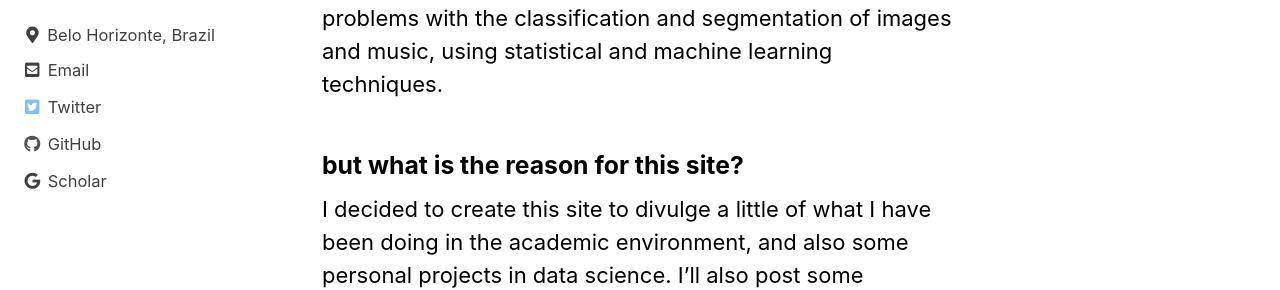
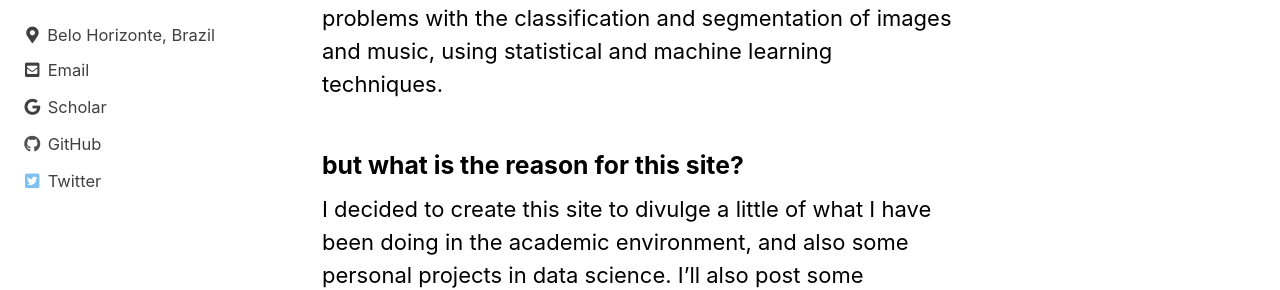
Before and after one commit to scpatricio/scpatricio.github.io, a Jekyll site: the page built from _pages/about.md, in a window 1280 px wide. Shown: the part 307-597 px from the top of the page. Built offline with Jekyll 4.4.1, drawn with Linux system fonts in a browser that asks for light colours; cached includes are drawn as plain includes.

Commit message:
new github commit

```diff
--- a/_config.yml
+++ b/_config.yml
@@ -25,7 +25,7 @@
 baseurl                  : # the subpath of your site, e.g. "/blog"
 repository               : # GitHub username/repo-name e.g. "mmistakes/minimal-mistakes"
 teaser                   : # path of fallback teaser image, e.g. "/assets/images/500x300.png"
-logo                     : "/images/logo_size.jpg" # path of logo image to display in the masthead, e.g. "/assets/images/88x88.png"
+logo                     : "/images/logo_size.jpeg" # path of logo image to display in the masthead, e.g. "/assets/images/88x88.png"
 masthead_title           : # overrides the website title displayed in the masthead, use " " for no title
 # breadcrumbs            : false # true, false (default)
 words_per_minute         : 200
@@ -102,21 +102,15 @@
     - label: "Email"
       icon: "fas fa-fw fa-envelope-square"
       url: "mailto:silviocabralpatricio@msn.com"
-    - label: "Website"
-      icon: "fas fa-fw fa-link"
-      # url: "https://your-website.com"
+    - label: "Scholar"
+      icon: "fab fa-fw fa-google"
+      url: "https://scholar.google.com/citations?user=01lldJoAAAAJ&hl=en&oi=ao"
+    - label: "GitHub"
+      icon: "fab fa-fw fa-github"
+      url: "https://github.com/scpatricio"
     - label: "Twitter"
       icon: "fab fa-fw fa-twitter-square"
       url: "https://twitter.com/scpatricio"
-    - label: "Facebook"
-      icon: "fab fa-fw fa-facebook-square"
-      # url: "https://facebook.com/"
-    - label: "GitHub"
-      icon: "fab fa-fw fa-github"
-      url: "https://github.com/scpatricio"
-    - label: "Scholar"
-      icon: "fab fa-fw fa-google"
-      url: "https://scholar.google.com/citations?user=01lldJoAAAAJ&hl=en&oi=ao"
 
 # Site Footer
 footer:
--- a/index.html
+++ b/index.html
@@ -2,5 +2,5 @@
 layout: home
 author_profile: true
 header:
-  image: "/images/sunset_bh.png"
+  image: "/images/sunset_bh.jpeg"
 ---
```
Also changed, not shown: images/degree.jpeg, images/logo_size.jpeg (renamed from images/logo_size.jpg), images/pub.jpeg, 2 other files.
